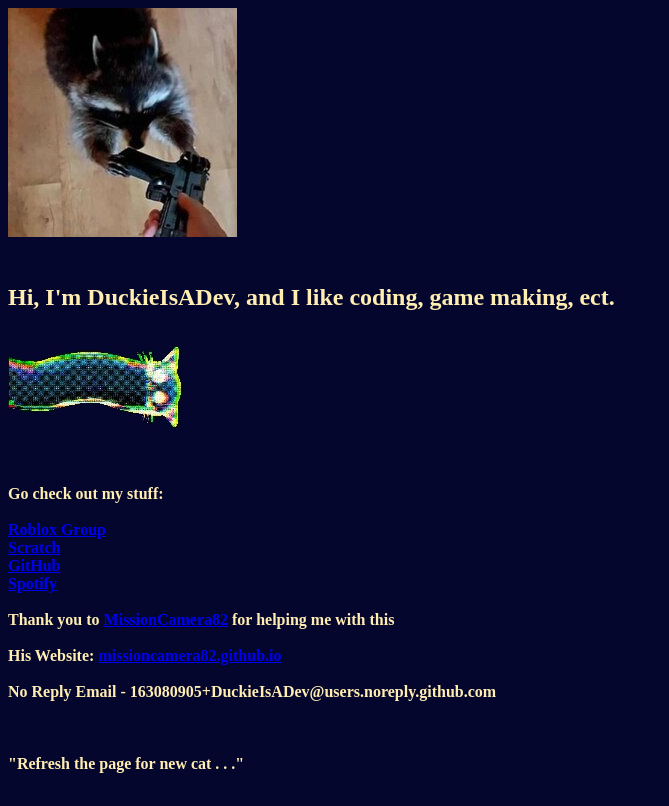
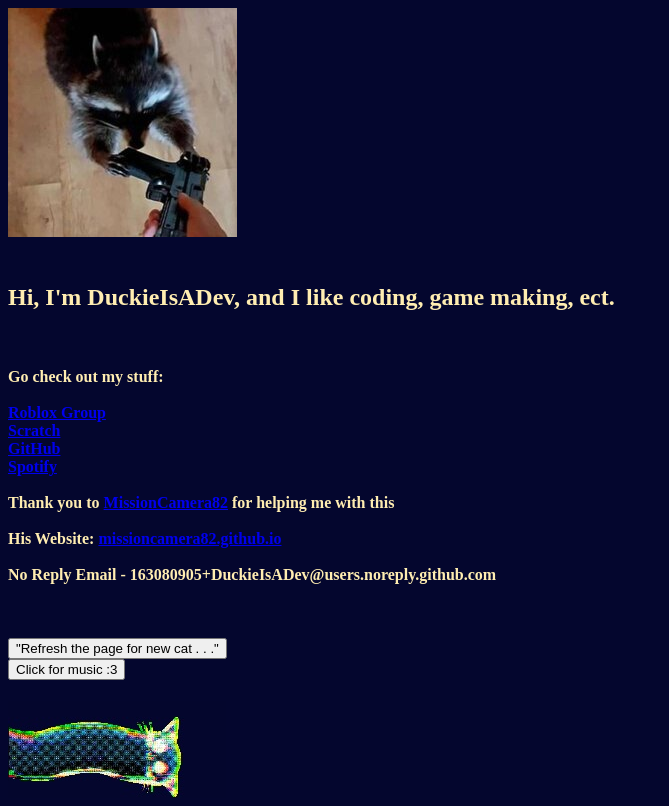
Before and after one commit to DuckieIsADev/DuckieIsADev.github.io, a plain HTML site: page index.html in a window 1280 px wide. Shown: the whole page, without its empty margins (0-669 px from the left). Drawn offline with Linux system fonts and the light colour scheme.

Commit message:
New buttons

```diff
--- a/index.html
+++ b/index.html
@@ -13,7 +13,6 @@
      <br>
      <b>Hi, I'm DuckieIsADev, and I like coding, game making, ect.</b>
      </h2>
-     <script src="randCats.js"></script>
      <h4>
         <br>
         <br>
@@ -42,7 +41,14 @@
      <script src="randCats.js"></script>
      <br>
      <br>
-     "Refresh the page for new cat . . ."
+     <button onclick="location.reload();">
+        "Refresh the page for new cat . . ."
+     </button>
+     <br>
+    <button onclick="new Audio('what music theory sounds like  (kinda jazz) - Copy.webm').play()">
+        Click for music :3
+    </button>
+    <script src="randCats.js"></script>
      </h4>
     </body>
 </html>
```
